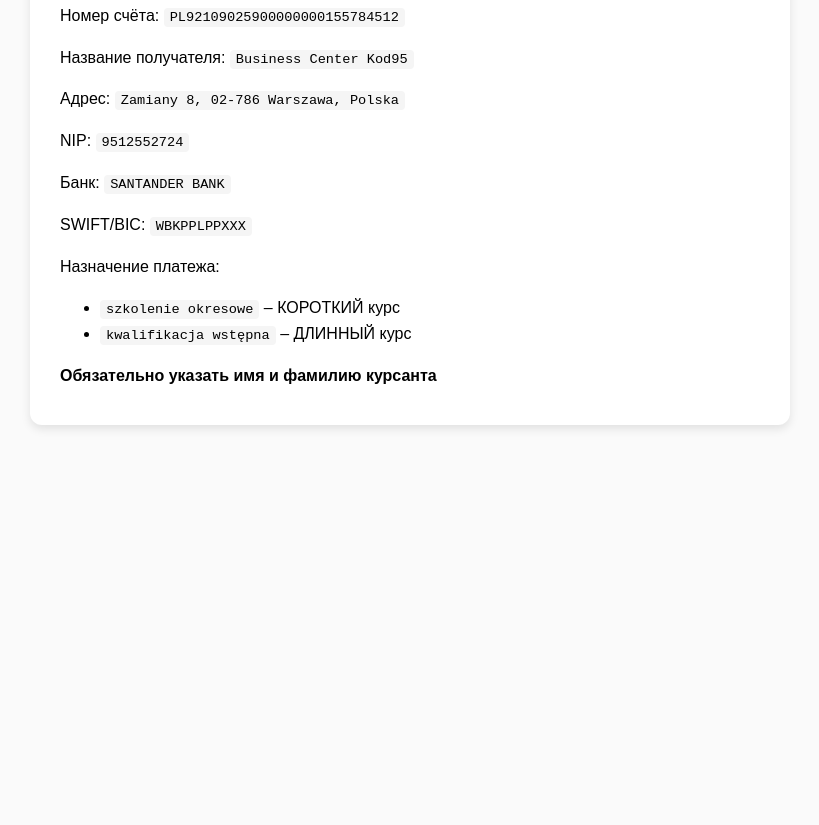
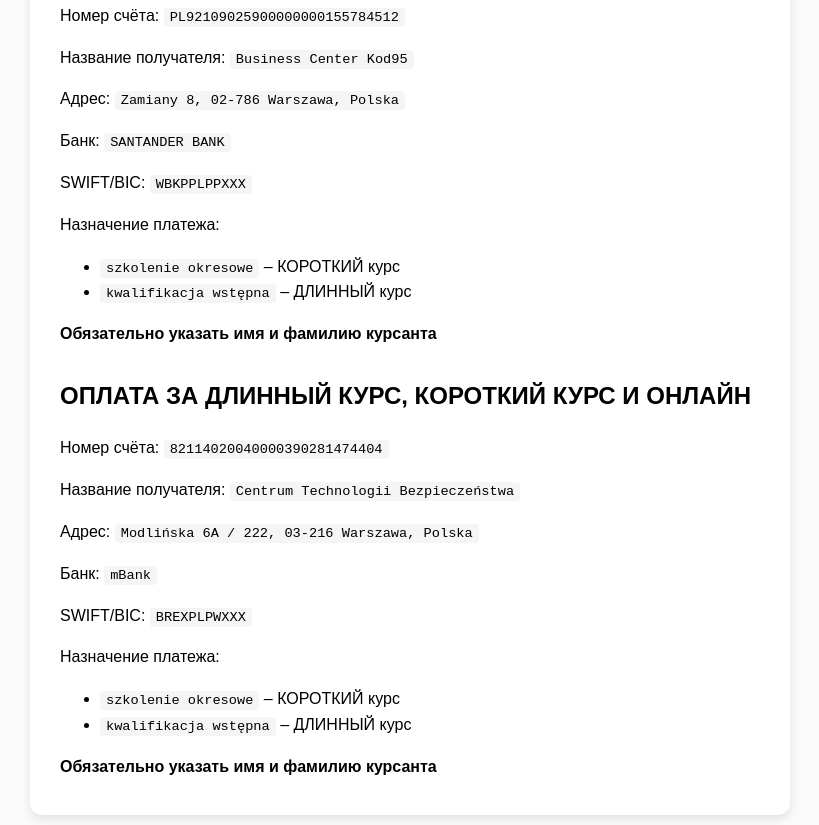
Before and after one commit to s1pex/s1pex.github.io, a plain HTML site: page index.html in a window 1280 px wide. Shown: the part 659-1484 px from the top of the page, without its empty margins (230-1049 px from the left). Before the commit the page ends 1124 px from the top, so only its background shows below. Drawn offline with Linux system fonts and the light colour scheme.

Commit message:
Update index.html
update

```diff
--- a/index.html
+++ b/index.html
@@ -65,9 +65,21 @@
     <p>Номер счёта: <code onclick="copyText(this)">PL92109025900000000155784512</code></p>
     <p>Название получателя: <code onclick="copyText(this)">Business Center Kod95</code></p>
     <p>Адрес: <code onclick="copyText(this)">Zamiany 8, 02-786 Warszawa, Polska</code></p>
-    <p>NIP: <code onclick="copyText(this)">9512552724</code></p>
     <p>Банк: <code onclick="copyText(this)">SANTANDER BANK</code></p>
     <p>SWIFT/BIC: <code onclick="copyText(this)">WBKPPLPPXXX</code></p>
+    <p>Назначение платежа:</p>
+    <ul>
+      <li><code onclick="copyText(this)">szkolenie okresowe</code> – КОРОТКИЙ курс</li>
+      <li><code onclick="copyText(this)">kwalifikacja wstępna</code> – ДЛИННЫЙ курс</li>
+    </ul>
+    <p><b>Обязательно указать имя и фамилию курсанта</b></p>
+
+    <h2>ОПЛАТА ЗА ДЛИННЫЙ КУРС, КОРОТКИЙ КУРС И ОНЛАЙН</h2>
+    <p>Номер счёта: <code onclick="copyText(this)">82114020040000390281474404</code></p>
+    <p>Название получателя: <code onclick="copyText(this)">Centrum Technologii Bezpieczeństwa</code></p>
+    <p>Адрес: <code onclick="copyText(this)">Modlińska 6A / 222, 03-216 Warszawa, Polska</code></p>
+    <p>Банк: <code onclick="copyText(this)">mBank</code></p>
+    <p>SWIFT/BIC: <code onclick="copyText(this)">BREXPLPWXXX</code></p>
     <p>Назначение платежа:</p>
     <ul>
       <li><code onclick="copyText(this)">szkolenie okresowe</code> – КОРОТКИЙ курс</li>
```
